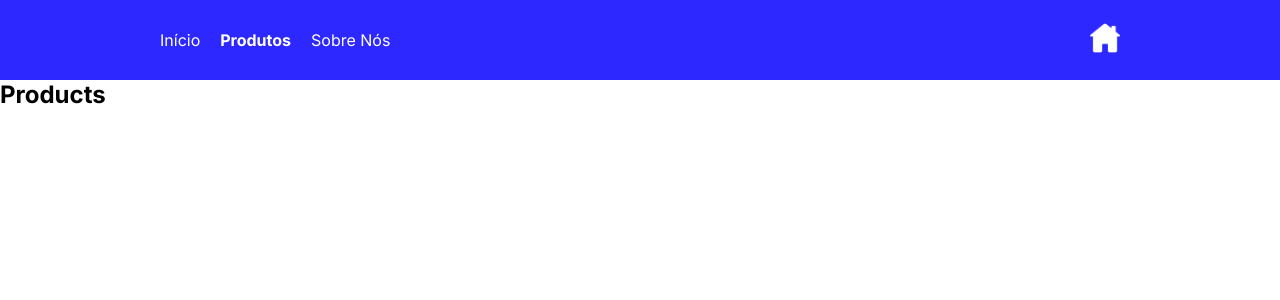
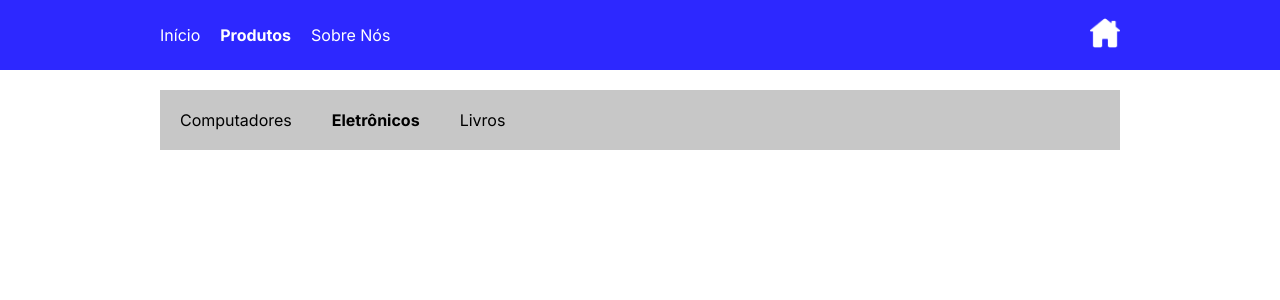
Before and after one commit to Tleofreitas/Mod10_RotasReact, a React (Vite) app: page /products in a window 1280 px wide. Shown: the top 300 px of the page. Built offline with nearby package versions, Linux system fonts and the light colour scheme.

Commit message:
Product Subroutes started

```diff
--- a/src/App.tsx
+++ b/src/App.tsx
@@ -11,9 +11,9 @@ function App() {
       <Routes>
         <Route path="/" element={<Home />} >
           <Route index element={<Navigate to="/home" />} />
-          <Route path="home" element={<HomeBody/>} />
+          <Route path="home" element={<HomeBody />} />
+          <Route path="about" element={<About />} />
           <Route path="products" element={<Products />} />
-          <Route path="about" element={<About />} />
         </Route>
       </Routes>
     </BrowserRouter>
--- a/src/components/Header/styles.css
+++ b/src/components/Header/styles.css
@@ -1,7 +1,7 @@
 header {
-  height: 80px;
+  height: 70px;
   background-color: var(--color-bg-secondary);
-  color: white;
+  color: var(--color-font-secondary);
   display: flex;
   align-items: center;
 }
--- a/src/routes/Home/Products/index.tsx
+++ b/src/routes/Home/Products/index.tsx
@@ -1,8 +1,27 @@
+import { NavLink } from "react-router-dom";
+import './styles.css';
+
 export default function Products() {
 
     return (
         <main>
-            <h2>Products</h2>
+            <section>
+                <div className="container">
+                    <div className="mt20">
+                            <nav className="navbarProd">
+                                <NavLink to="/home" className={({ isActive }) => isActive ? "menu-itemP menu-active" : "menu-itemP"} >
+                                    Computadores
+                                </NavLink>
+                                <NavLink to="/products" className={({ isActive }) => isActive ? "menu-itemP menu-active" : "menu-itemP"} >
+                                    Eletrônicos
+                                </NavLink>
+                                <NavLink to="/about" className={({ isActive }) => isActive ? "menu-itemP menu-active" : "menu-itemP"} >
+                                    Livros
+                                </NavLink>
+                            </nav>
+                    </div>
+                </div>
+            </section>
         </main>
     );
 }
--- /dev/null
+++ b/src/routes/Home/Products/styles.css
@@ -0,0 +1,11 @@
+.navbarProd {
+    height: 60px;
+    background-color: var(--color-bg-tertiary);
+    color: var( --color-font-primary);
+    display: flex;
+    align-items: center;
+}
+
+.menu-itemP {
+    margin: 0 20px;
+  }
```
